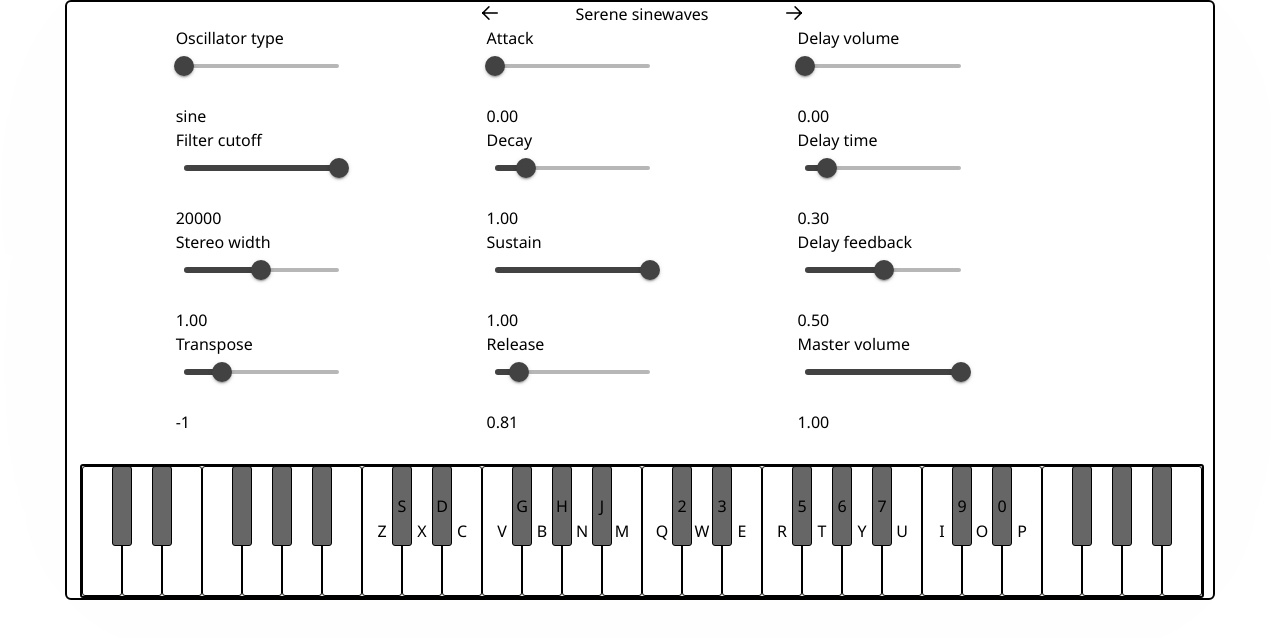
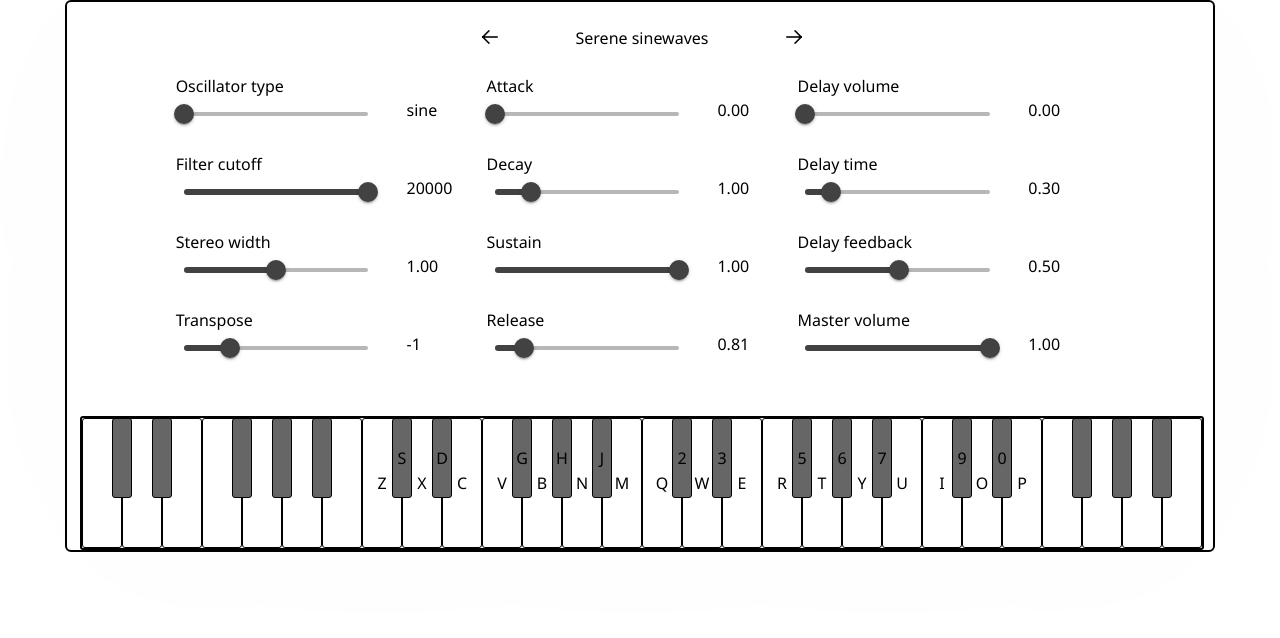
Before and after one commit to kkrzaevich/vue-synth, a Vue app: page / in a window 1280 px wide. Shown: the top 638 px of the page. Built offline with nearby package versions, Linux system fonts and the light colour scheme.

Commit message:
fixed some style issues

```diff
--- a/src/assets/main.scss
+++ b/src/assets/main.scss
@@ -1 +1,5 @@
 @import 'primeicons/primeicons.css';
+
+button {
+  outline: none;
+}
--- a/src/components/SynthControlSlider.vue
+++ b/src/components/SynthControlSlider.vue
@@ -46,6 +46,7 @@ onMounted(() => {
 
 <template>
   <p>{{ annotation }}</p>
+  <div class="control-box">
     <v-slider
       :id="name"
       :name="name"
@@ -53,22 +54,52 @@ onMounted(() => {
       v-model="sliderValue"
       @end="setStoreValue"
       value="0"
+      class="slider"
       :max="max"
       :step="step"
-    width="50%"
-  />
-
-  <label for="oscType">{{
+      width="80%"
+      min-width="80%"
+      density="compact"
+    >
+      <!-- <template v-slot:append>
+        {{ values ? sliderValueComputed : Number(sliderValue).toFixed(rounding) }}
+      </template> -->
+    </v-slider>
+    <label for="oscType" class="label">{{
       values ? sliderValueComputed : Number(sliderValue).toFixed(rounding)
     }}</label>
+  </div>
 </template>
 
 <style scoped lang="scss">
 /* Для планшетов */
 
-@media (max-width: 1149px) {
-  в label {
+.label {
+  text-align: left;
+}
+
+@media (max-width: 909px) {
+  label {
     display: block;
+  }
+
+  .control-box {
+    display: grid;
+    grid-auto-flow: row;
+    grid-template-rows: 1fr 1fr;
+    padding-bottom: 10px;
+  }
+
+  .slider {
+    max-height: 30px;
+  }
+}
+
+@media (min-width: 910px) {
+  .control-box {
+    display: grid;
+    grid-auto-flow: column;
+    grid-template-columns: 1fr 80px;
   }
 }
 </style>
--- a/src/components/SynthKeyboardOctave.vue
+++ b/src/components/SynthKeyboardOctave.vue
@@ -19,6 +19,7 @@ const props = defineProps<{
       :button="key.keyButton"
       :sound="key.sound"
       :context="context"
+      :active="key.keyboardInput || key.mouseInput ? true : false"
     />
   </div>
 </template>
--- a/src/components/SynthKeyboardOctaveKey.vue
+++ b/src/components/SynthKeyboardOctaveKey.vue
@@ -12,6 +12,7 @@ const props = defineProps<{
     name: string
     code: number | null
   }
+  active: boolean
   context: AudioContext | null
 }>()
 
@@ -45,7 +46,7 @@ watch(pointerout, () => {
 
 <template>
   <button
-    :class="`key ${keyStyle}`"
+    :class="`key ${keyStyle} ${active ? 'active' : ''}`"
     @pointerover="
       () => {
         pointerover = true
@@ -161,4 +162,8 @@ watch(pointerout, () => {
   grid-column-start: 16;
   grid-column-end: 18;
 }
+
+.active {
+  background-color: #ff597b;
+}
 </style>
--- a/src/components/SynthPresets.vue
+++ b/src/components/SynthPresets.vue
@@ -37,6 +37,9 @@ const presetStore = usePresetStore()
   grid-template-columns: 1fr 3fr 1fr;
 
   text-align: center;
+
+  padding-top: 1.5rem;
+  padding-bottom: 1.5rem;
 }
 
 .presets button {
--- a/src/stores/keyboard.ts
+++ b/src/stores/keyboard.ts
@@ -516,7 +516,6 @@ export const useKeyboardStore = defineStore('keyboard', () => {
     }
     if ((mouseInput || keyboardInput) && context.value !== null) {
       keyboard.value[noteId.octave].keyData[noteId.note].sound?.play(context.value)
-      console.log('running checkInputStatus')
       return
     }
   }
@@ -524,7 +523,6 @@ export const useKeyboardStore = defineStore('keyboard', () => {
   return {
     keyboard,
     context,
-    // playList,
     changeKeyboardInput,
     changeMouseInput,
     setSounds,
```
Lines whose indentation alone changed are shown as unchanged.
